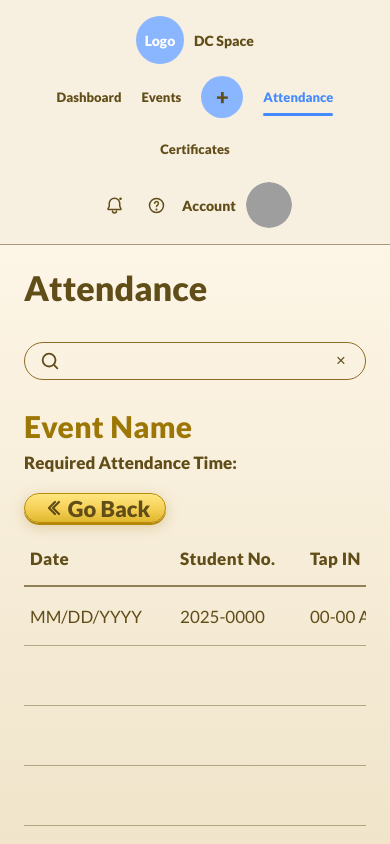
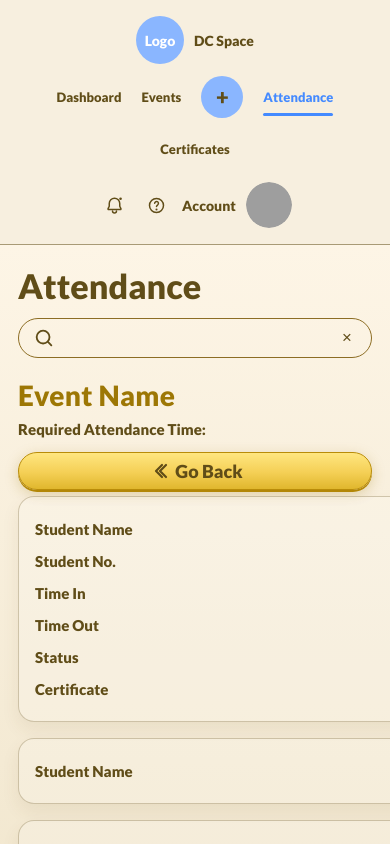
Before and after one commit to misxabien/DCSPACE_NEXT_WEB, a Next.js app: page /attendance/details in a window 390 px wide. Built offline with nearby package versions, Linux system fonts and the light colour scheme; grey boxes are pictures that could not be loaded.

Commit message:
Designed a mobile UI for attendance page

```diff
--- a/styles/pages/attendance-details.css
+++ b/styles/pages/attendance-details.css
@@ -231,3 +231,109 @@
     padding: 4px 24px 28px;
   }
 }
+
+@media (max-width: 720px) {
+  .main__header {
+    padding: 22px 18px 10px;
+  }
+
+  .main__header-row,
+  .details-top {
+    align-items: stretch;
+    gap: 14px;
+  }
+
+  .main__title {
+    font-size: 34px;
+  }
+
+  .attendance-search {
+    width: 100%;
+    height: 40px;
+  }
+
+  .details-wrap {
+    padding: 10px 18px 34px;
+  }
+
+  .event-block__title {
+    font-size: 28px;
+  }
+
+  .event-block__sub {
+    font-size: 15px;
+  }
+
+  .details-back {
+    width: 100%;
+    height: 38px;
+    font-size: 18px;
+  }
+
+  .details-table-wrap {
+    overflow-x: visible;
+  }
+
+  .detail-table,
+  .detail-table thead,
+  .detail-table tbody,
+  .detail-table tr,
+  .detail-table th,
+  .detail-table td {
+    display: block;
+  }
+
+  .detail-table thead {
+    display: none;
+  }
+
+  .detail-table tbody tr {
+    margin-bottom: 16px;
+    padding: 16px;
+    border: 1.5px solid rgba(96, 77, 24, 0.28);
+    border-radius: 16px;
+    background: rgba(255, 255, 255, 0.2);
+    box-shadow: 0 8px 18px rgba(96, 77, 24, 0.08);
+  }
+
+  .detail-table tbody td {
+    height: auto;
+    padding: 7px 0;
+    border-bottom: none;
+    font-size: 15px;
+    display: flex;
+    justify-content: space-between;
+    gap: 16px;
+    text-align: right;
+  }
+
+  .detail-table tbody td::before {
+    color: #604d18;
+    font-weight: 900;
+    text-align: left;
+  }
+
+  .detail-table tbody td:nth-child(1)::before {
+    content: "Student Name";
+  }
+
+  .detail-table tbody td:nth-child(2)::before {
+    content: "Student No.";
+  }
+
+  .detail-table tbody td:nth-child(3)::before {
+    content: "Time In";
+  }
+
+  .detail-table tbody td:nth-child(4)::before {
+    content: "Time Out";
+  }
+
+  .detail-table tbody td:nth-child(5)::before {
+    content: "Status";
+  }
+
+  .detail-table tbody td:nth-child(6)::before {
+    content: "Certificate";
+  }
+}
--- a/styles/pages/attendance.css
+++ b/styles/pages/attendance.css
@@ -552,3 +552,140 @@ a.open-btn {
     width: 100%;
   }
 }
+
+@media (max-width: 720px) {
+  .main__header {
+    padding: 22px 18px 10px;
+  }
+
+  .main__header-row {
+    align-items: stretch;
+    gap: 14px;
+  }
+
+  .main__title {
+    font-size: 34px;
+  }
+
+  .main__grid-wrap {
+    padding: 16px 18px 36px;
+  }
+
+  .attendance-subtitle {
+    font-size: 28px;
+  }
+
+  .attendance-search {
+    width: 100%;
+    height: 40px;
+  }
+
+  .attendance-empty-state {
+    min-height: 360px;
+    padding: 24px 10px;
+  }
+
+  .attendance-empty-state svg {
+    width: 58px;
+  }
+
+  .attendance-empty-state p {
+    font-size: 14px;
+    line-height: 1.45;
+  }
+
+  .table-wrap {
+    overflow-x: visible;
+  }
+
+  .attendance-table,
+  .attendance-table thead,
+  .attendance-table tbody,
+  .attendance-table tr,
+  .attendance-table th,
+  .attendance-table td {
+    display: block;
+  }
+
+  .attendance-table thead {
+    display: none;
+  }
+
+  .attendance-table tbody tr {
+    margin-bottom: 16px;
+    padding: 16px;
+    border: 1.5px solid rgba(96, 77, 24, 0.28);
+    border-radius: 16px;
+    background: rgba(255, 255, 255, 0.2);
+    box-shadow: 0 8px 18px rgba(96, 77, 24, 0.08);
+  }
+
+  .attendance-table tbody td {
+    height: auto;
+    padding: 7px 0;
+    border-bottom: none;
+    font-size: 15px;
+    display: flex;
+    justify-content: space-between;
+    gap: 16px;
+    text-align: right;
+  }
+
+  .attendance-table tbody td::before {
+    content: "";
+    color: #604d18;
+    font-weight: 900;
+    text-align: left;
+  }
+
+  .attendance-table tbody td:nth-child(1)::before {
+    content: "Event Name";
+  }
+
+  .attendance-table tbody td:nth-child(2)::before {
+    content: "Date";
+  }
+
+  .attendance-table tbody td:nth-child(3)::before {
+    content: "Event Status";
+  }
+
+  .attendance-table tbody td:nth-child(4)::before {
+    content: "E-certificate";
+  }
+
+  .attendance-table tbody td:nth-child(5) {
+    justify-content: flex-end;
+    padding-top: 12px;
+  }
+
+  .attendance-table tbody td:nth-child(5)::before {
+    content: "";
+  }
+
+  .col-open {
+    width: 100%;
+    text-align: right;
+  }
+
+  .open-btn {
+    width: 100%;
+    min-height: 34px;
+    font-size: 13px;
+  }
+
+  .footer-controls {
+    justify-content: center;
+    margin-top: 18px;
+  }
+
+  .segmented {
+    width: 100%;
+  }
+
+  .segmented button {
+    flex: 1;
+    justify-content: center;
+    padding: 9px 8px;
+  }
+}
```
